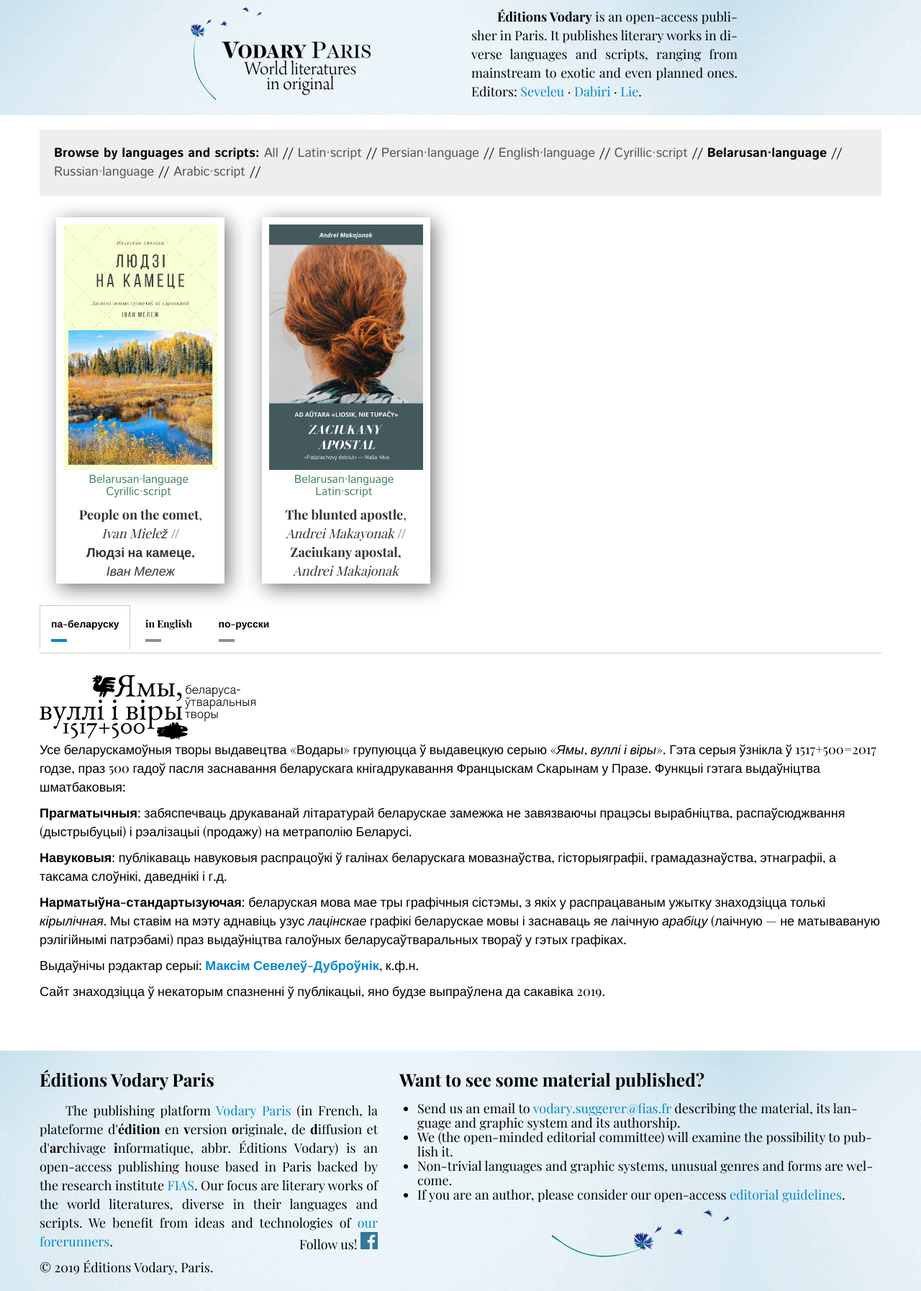
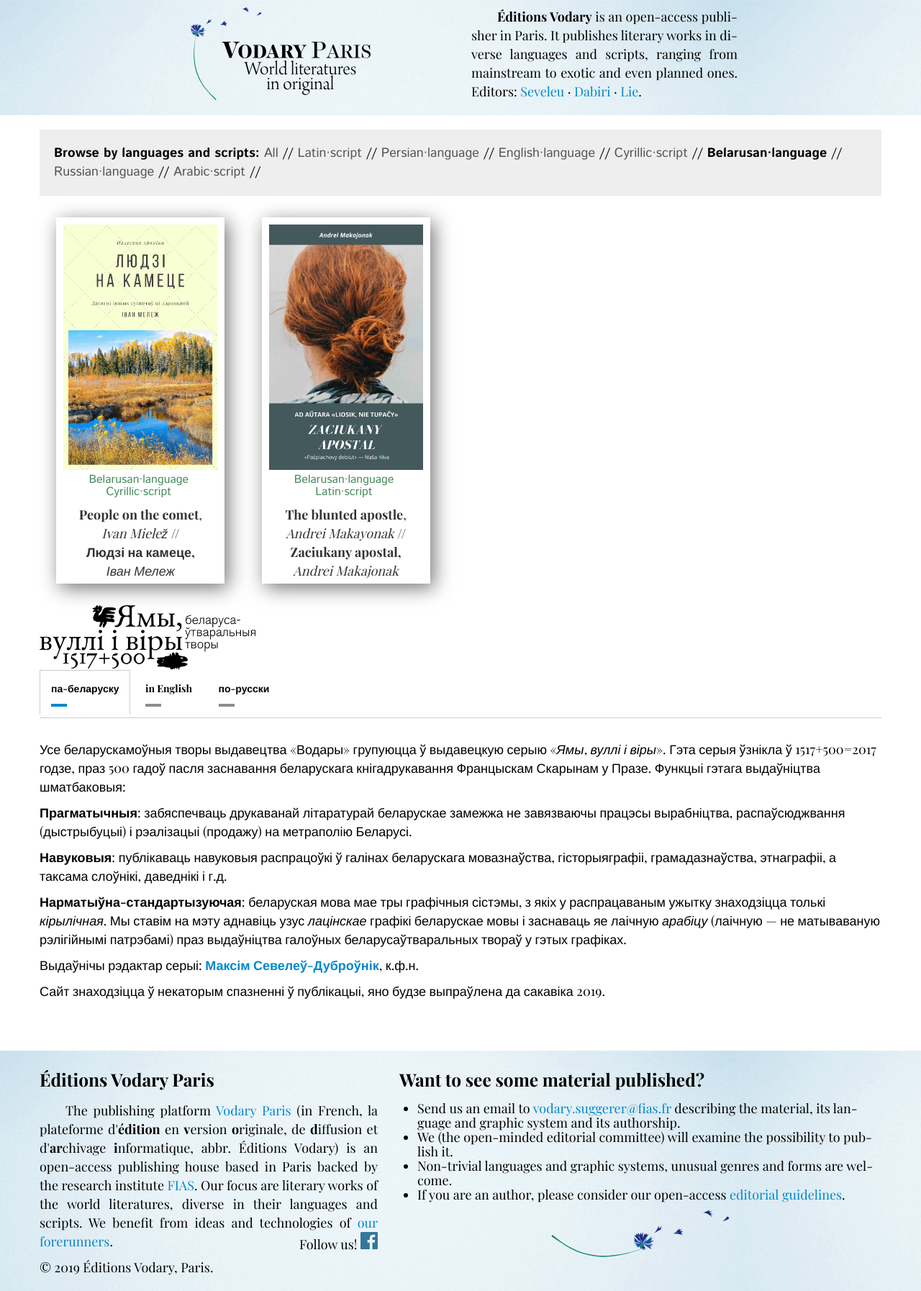
Before and after one commit to mlare/vodary, a Jekyll site: the page built from tag/Belarusan·language.md, in a window 1280 px wide. Shown: the whole page at 72% size. Built offline with Jekyll 4.4.1, drawn with Linux system fonts in a browser that asks for light colours; some web fonts are replaced; Markdown is read by kramdown in place of the engine named in the settings.

Commit message:
Update Belarusan·language.md

```diff
--- a/tag/Belarusan·language.md
+++ b/tag/Belarusan·language.md
@@ -6,6 +6,8 @@
 resume: Éditions Vodary Paris, books in Belarusan language
 author:
 ---
+
+<img src="/assets/img/JVV2017.png" width="300px">
 
 
 <div class="tabset">
@@ -21,7 +23,6 @@
 
   <div class="tab-panels">
     <section id="bel" class="tab-panel">
-      <img src="/assets/img/JVV2017.png" width="300px">
       <p>Усе беларускамоўныя творы выдавецтва &laquo;Водары&raquo; групуюцца ў выдавецкую серыю &laquo;<em>Ямы, вуллі і віры</em>&raquo;. Гэта серыя ўзнікла ў 1517+500=2017 годзе, праз 500 гадоў пасля заснавання беларускага кнігадрукавання Францыскам Скарынам у Празе. Функцыі гэтага выдаўніцтва шматбаковыя:</p>
 <p><strong>Прагматычныя</strong>: забяспечваць друкаванай літаратурай беларускае замежжа не завязваючы працэсы вырабніцтва, распаўсюджвання (дыстрыбуцыі) і рэалізацыі (продажу) на метраполію Беларусі.</p>
 <p><strong>Навуковыя</strong>: публікаваць навуковыя распрацоўкі ў галінах беларускага мовазнаўства, гісторыяграфіі, грамадазнаўства, этнаграфіі, а таксама слоўнікі, даведнікі і г.д.</p>
@@ -30,7 +31,6 @@
 <p>Сайт знаходзіцца ў некаторым спазненні ў публікацыі, яно будзе выпраўлена да сакавіка 2019.</p>
     </section>
       <section id="en" class="tab-panel">
-      <img src="/assets/img/JVV2017.png" width="300px">
       <p>All Belarusian-language works of the publishing house &ldquo;Vodary Paris&rdquo; are grouped into the publishing series &ldquo;<em>Jamy, vulli i viry</em>&rdquo; (&ldquo;pits, beehives, whirlpools&rdquo;). This series was set up in 1517+500=2017, 500 years after Francis Skorina founded Belarusian bookprinting in Prague. The purposes of this initiative are multiple:</p>
 <p><strong>Pragmatic</strong>: to provide overseas Belarusians with printed literature while not tying the manufacturing, distribution and sales processes to metropolitan Belarus.</p>
 <p><strong>Scientific</strong>: to publish research in the areas of Belarusan linguistics, historiography, social studies, ethnography, as well as dictionaries, reference books, etc.</p>
@@ -39,7 +39,6 @@
 <p>The site is late in its updates, the discrepancy will be eliminated before March 2019.</p>
   </section>
     <section id="rus" class="tab-panel">
-      <img src="/assets/img/JVV2017.png" width="300px">
       <p>Все белорусскоязычные произведения издательства &laquo;Vodary Paris&raquo; группируются в издательскую серию &laquo;<em>Ямы, вуллі і віры</em>&raquo; (&laquo;ямы, ульи, омуты&raquo;). Это серия возникла в 1517+500=2017 году, через 500 лет после основания белорусского книгопечатания Франциском Скориной в Праге. Функции этой деятельности многосторонние:</p>
 <p><strong>Прагматические</strong>: обеспечивать печатной литературой белорусское зарубежье не завязывая процессы изготовления, распространения (дистрибуции) и реализации (продажи) на метрополию Беларуси.</p>
 <p><strong>Научные</strong>: публиковать научные разработки в областях языкознания, историографии, обществоведения, этнографии, а также словари, справочники и т.д.</p>
```
